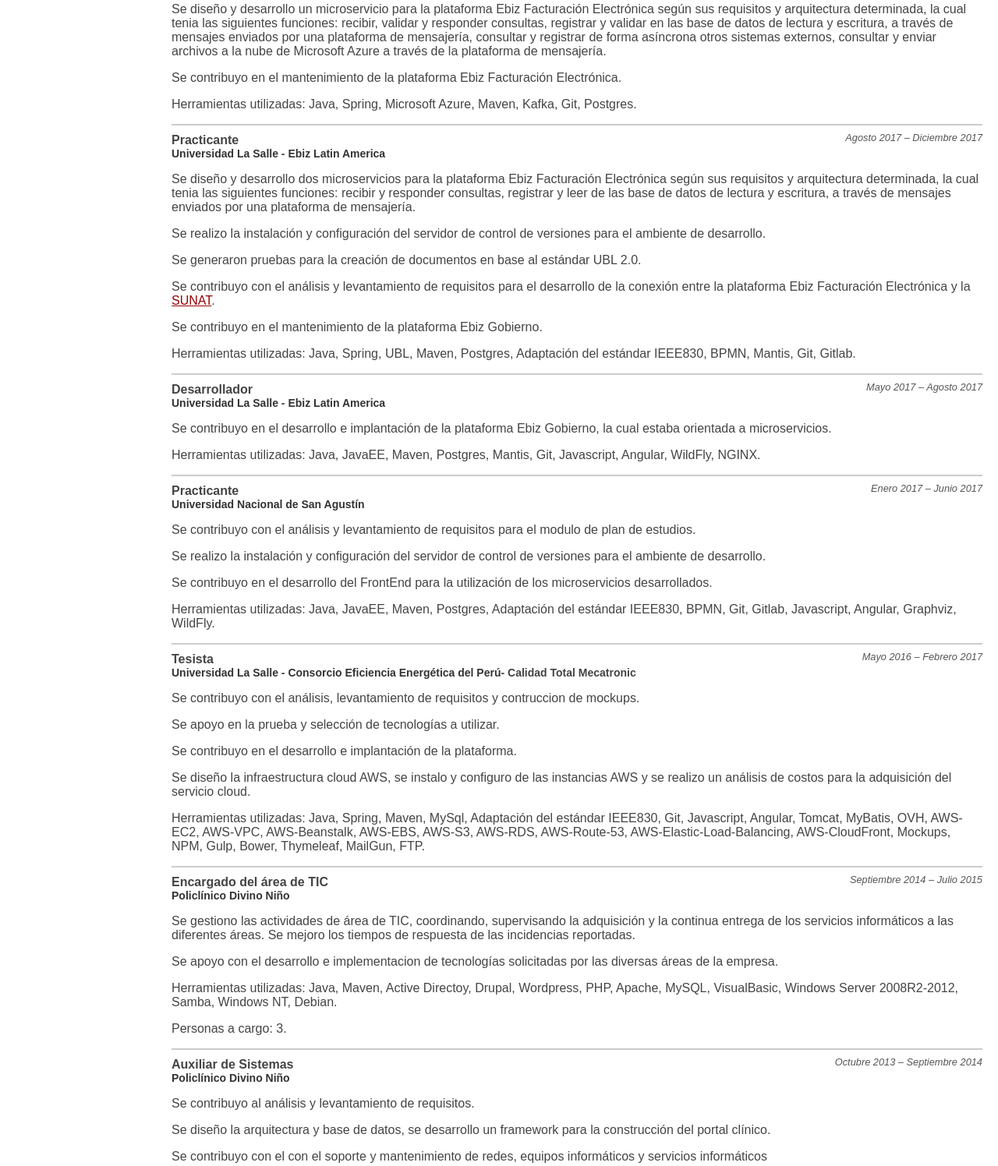
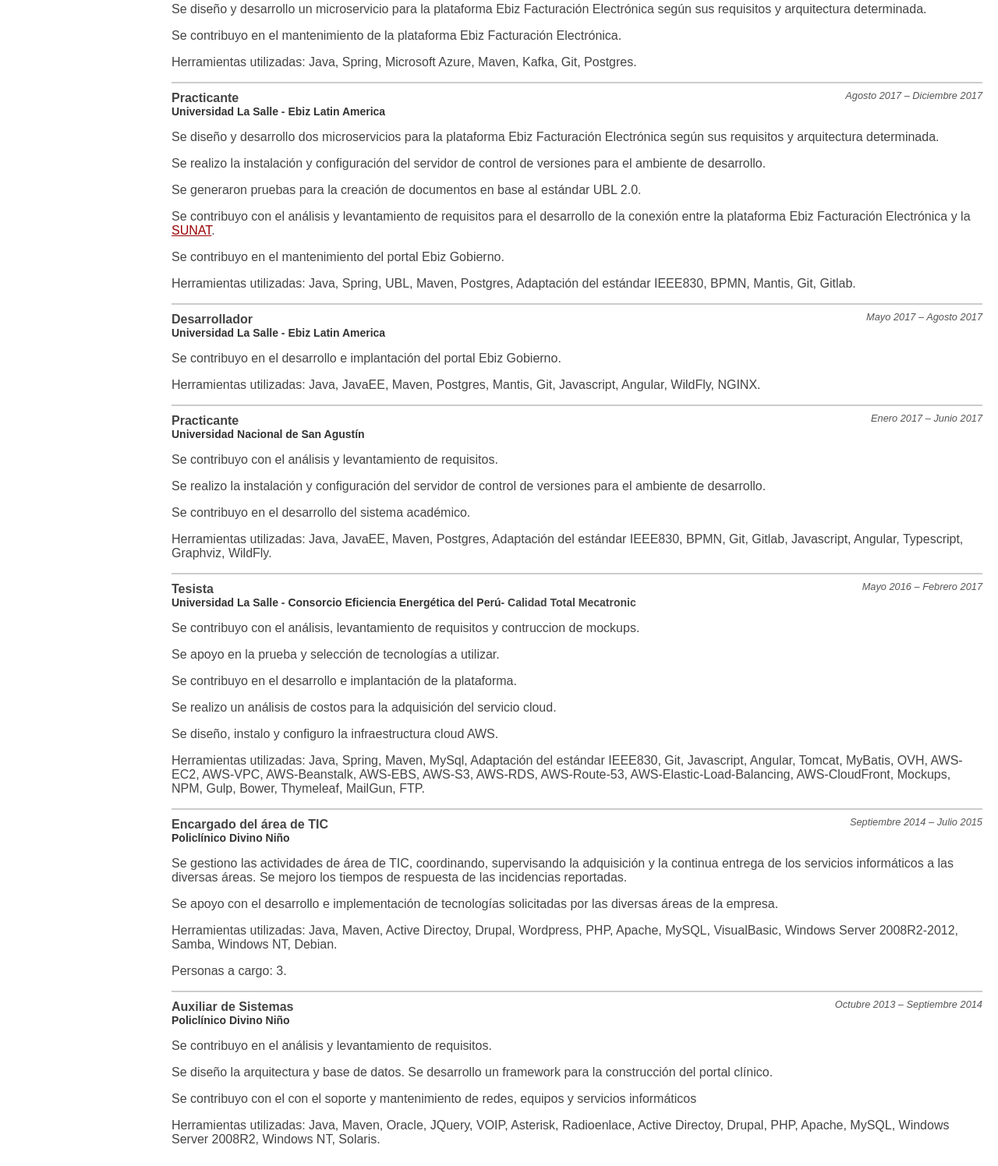
Before and after one commit to rodframeh/rodframeh.github.io, a plain HTML site: page index.html in a window 1280 px wide. Shown: the part 678-2174 px from the top of the page at 78% size. Drawn offline with Linux system fonts and the light colour scheme.

Commit message:
content improvement

```diff
--- a/index.html
+++ b/index.html
@@ -140,9 +140,7 @@
     <a href='https://www.ulasalle.edu.pe/' itemprop='name'>Universidad La Salle</a> -
     <a href='https://ebiz.pe/' itemprop='name'>Ebiz Latin America</a>
   </h4>
-  <p>Se diseño y desarrollo un microservicio para la plataforma Ebiz Facturación Electrónica según sus requisitos y arquitectura determinada, la cual tenia las siguientes funciones: recibir, validar y responder consultas,
-       registrar y validar en las base de datos de lectura y escritura, a través de mensajes enviados por una plataforma de mensajería,
-       consultar y registrar de forma asíncrona otros sistemas externos, consultar y enviar archivos a la nube de Microsoft Azure a través de la plataforma de mensajería.</p>
+  <p>Se diseño y desarrollo un microservicio para la plataforma Ebiz Facturación Electrónica según sus requisitos y arquitectura determinada.</p>
   <p>Se contribuyo en el mantenimiento de la plataforma Ebiz Facturación Electrónica.</p>
   <p>Herramientas utilizadas: Java, Spring, Microsoft Azure, Maven, Kafka, Git, Postgres.</p>
 
@@ -152,12 +150,11 @@
     <a href='https://www.ulasalle.edu.pe/' itemprop='name'>Universidad La Salle</a> -
     <a href='https://ebiz.pe/' itemprop='name'>Ebiz Latin America</a>
   </h4>
-  <p>Se diseño y desarrollo dos microservicios para la plataforma Ebiz Facturación Electrónica según sus requisitos y arquitectura determinada, la cual tenia las siguientes funciones: recibir y responder consultas,
-    registrar y leer de las base de datos de lectura y escritura, a través de mensajes enviados por una plataforma de mensajería.</p>
+  <p>Se diseño y desarrollo dos microservicios para la plataforma Ebiz Facturación Electrónica según sus requisitos y arquitectura determinada.</p>
   <p>Se realizo la instalación y configuración del servidor de control de versiones para el ambiente de desarrollo.</p>
   <p>Se generaron pruebas para la creación de documentos en base al estándar UBL 2.0.</p>
   <p>Se contribuyo con el análisis y levantamiento de requisitos para el desarrollo de la conexión entre la plataforma Ebiz Facturación Electrónica y la <a href='http://www.sunat.gob.pe/'>SUNAT</a>.</p>
-  <p>Se contribuyo en el mantenimiento de la plataforma Ebiz Gobierno.</p>
+  <p>Se contribuyo en el mantenimiento del portal Ebiz Gobierno.</p>
   <p>Herramientas utilizadas: Java, Spring, UBL, Maven, Postgres, Adaptación del estándar IEEE830, BPMN, Mantis, Git, Gitlab.</p>
 
   <h3>Desarrollador</h3>
@@ -166,7 +163,7 @@
     <a href='https://www.ulasalle.edu.pe/' itemprop='name'>Universidad La Salle</a> -
     <a href='https://ebiz.pe/' itemprop='name'>Ebiz Latin America</a>
   </h4>
-  <p>Se contribuyo en el desarrollo e implantación de la plataforma Ebiz Gobierno, la cual estaba orientada a microservicios.</p>
+  <p>Se contribuyo en el desarrollo e implantación del portal Ebiz Gobierno.</p>
   <p>Herramientas utilizadas: Java, JavaEE, Maven, Postgres, Mantis, Git, Javascript, Angular, WildFly, NGINX.</p>
 
   <h3>Practicante</h3>
@@ -174,10 +171,10 @@
   <h4 itemscope itemtype='https://schema.org/Organization'>
     <a href='http://www.unsa.edu.pe/' itemprop='name'>Universidad Nacional de San Agustín</a>
   </h4>
-  <p>Se contribuyo con el análisis y levantamiento de requisitos para el modulo de plan de estudios.</p>
+  <p>Se contribuyo con el análisis y levantamiento de requisitos.</p>
   <p>Se realizo la instalación y configuración del servidor de control de versiones para el ambiente de desarrollo.</p>
-  <p>Se contribuyo en el desarrollo del FrontEnd para la utilización de los microservicios desarrollados.</p>
-  <p>Herramientas utilizadas: Java, JavaEE, Maven, Postgres, Adaptación del estándar IEEE830, BPMN, Git, Gitlab, Javascript, Angular, Graphviz, WildFly.</p>
+  <p>Se contribuyo en el desarrollo del sistema académico.</p>
+  <p>Herramientas utilizadas: Java, JavaEE, Maven, Postgres, Adaptación del estándar IEEE830, BPMN, Git, Gitlab, Javascript, Angular, Typescript, Graphviz, WildFly.</p>
 
   <h3>Tesista</h3>
   <p class='period'>Mayo 2016 &ndash; Febrero 2017</p>
@@ -189,7 +186,8 @@
   <p>Se contribuyo con el análisis, levantamiento de requisitos y contruccion de mockups.</p>
   <p>Se apoyo en la prueba y selección de tecnologías a utilizar.</p>
   <p>Se contribuyo en el desarrollo e implantación de la plataforma.</p>
-  <p>Se diseño la infraestructura cloud AWS, se instalo y configuro de las instancias AWS y se realizo un análisis de costos para la adquisición del servicio cloud.</p>
+  <p>Se realizo un análisis de costos para la adquisición del servicio cloud.</p>
+  <p>Se diseño, instalo y configuro la infraestructura cloud AWS.</p>
   <p>Herramientas utilizadas: Java, Spring, Maven, MySql, Adaptación del estándar IEEE830, Git, Javascript, Angular, Tomcat, MyBatis, OVH, AWS-EC2, AWS-VPC, AWS-Beanstalk, AWS-EBS, AWS-S3, AWS-RDS, AWS-Route-53, AWS-Elastic-Load-Balancing, AWS-CloudFront, Mockups, NPM, Gulp, Bower, Thymeleaf, MailGun, FTP.</p>
 
   <h3>Encargado del área de TIC</h3>
@@ -198,9 +196,9 @@
     <a href='http://www.policlinicodivinonino.com.pe/' itemprop='name'>Policlínico Divino Niño</a>
   </h4>
   <p>Se gestiono las actividades de área de TIC,
-    coordinando, supervisando la adquisición y la continua entrega de los servicios informáticos a las diferentes áreas.
+    coordinando, supervisando la adquisición y la continua entrega de los servicios informáticos a las diversas áreas.
     Se mejoro los tiempos de respuesta de las incidencias reportadas.</p>
-  <p>Se apoyo con el desarrollo e implementacion de tecnologías solicitadas por las diversas áreas de la empresa.</p>
+  <p>Se apoyo con el desarrollo e implementación de tecnologías solicitadas por las diversas áreas de la empresa.</p>
   <p>Herramientas utilizadas: Java, Maven, Active Directoy, Drupal, Wordpress, PHP, Apache, MySQL, VisualBasic, Windows Server 2008R2-2012, Samba, Windows NT, Debian.</p>
   <p>Personas a cargo: 3.</p>
 
@@ -209,9 +207,9 @@
   <h4 itemscope itemtype='https://schema.org/Organization'>
     <a href='http://www.policlinicodivinonino.com.pe/' itemprop='name'>Policlínico Divino Niño</a>
   </h4>
-  <p>Se contribuyo al análisis y levantamiento de requisitos.</p>
-  <p>Se diseño la arquitectura y base de datos, se desarrollo un framework para la construcción del portal clínico.</p>
-  <p>Se contribuyo con el con el soporte y mantenimiento de redes, equipos informáticos y servicios informáticos</p>
+  <p>Se contribuyo en el análisis y levantamiento de requisitos.</p>
+  <p>Se diseño la arquitectura y base de datos. Se desarrollo un framework para la construcción del portal clínico.</p>
+  <p>Se contribuyo con el con el soporte y mantenimiento de redes, equipos y servicios informáticos</p>
   <p>Herramientas utilizadas: Java, Maven, Oracle, JQuery, VOIP, Asterisk, Radioenlace, Active Directoy, Drupal, PHP, Apache, MySQL, Windows Server 2008R2, Windows NT, Solaris.</p>
 </div>
 
```
